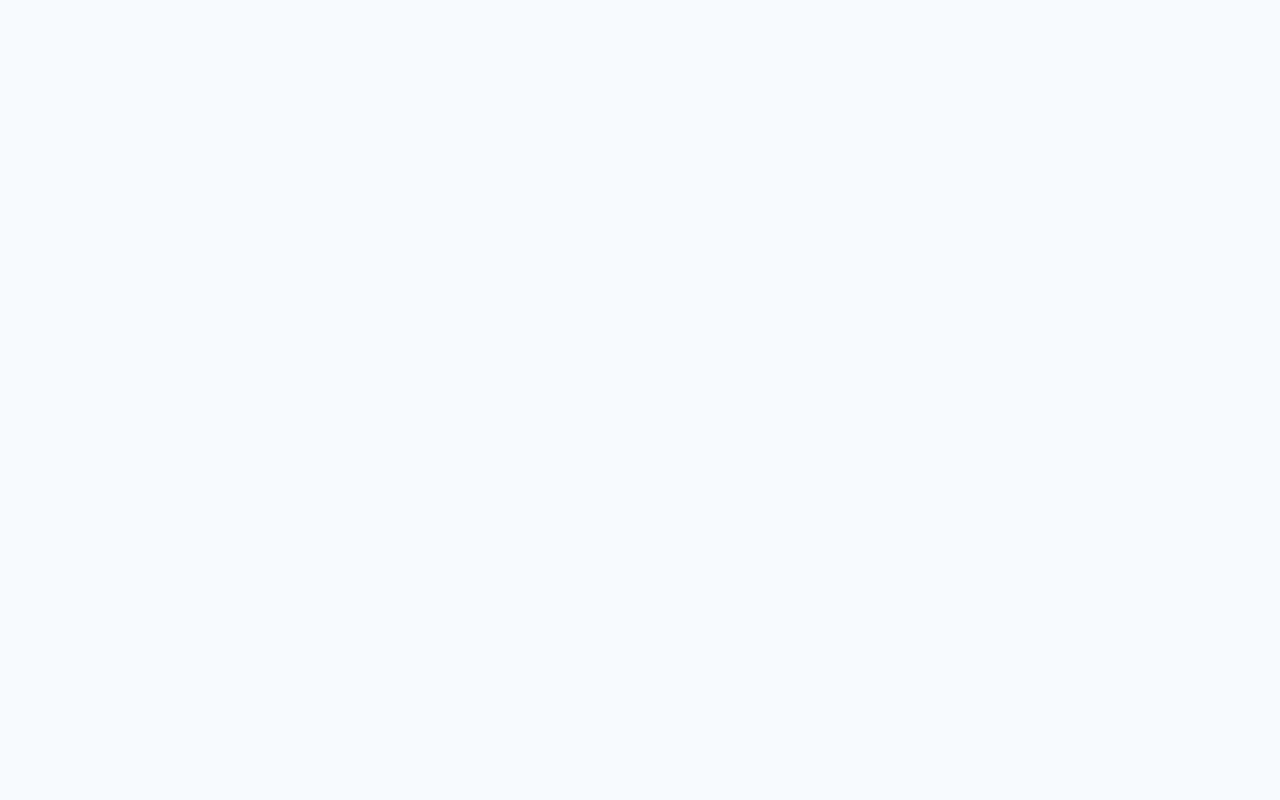
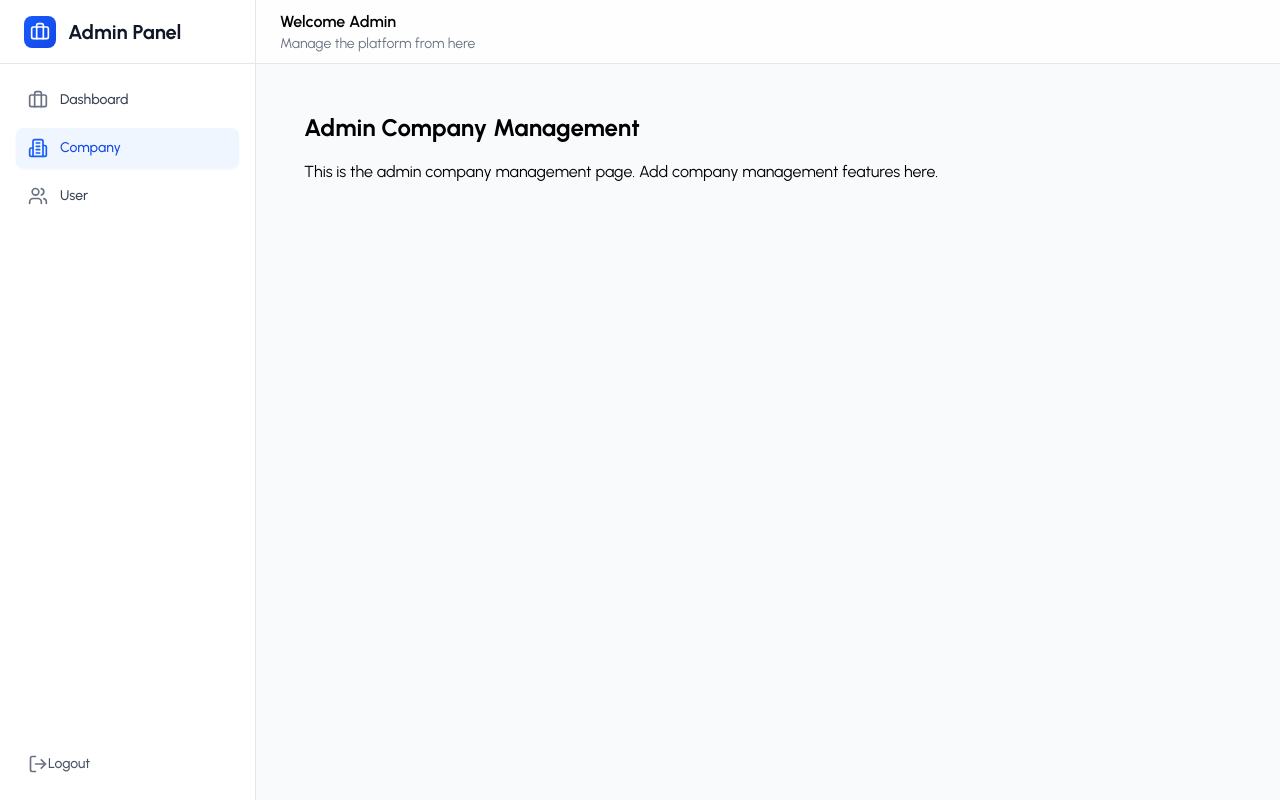
Before and after one commit to SamilMoret/Recruiting-Platform, a React (Vite) app in the folder client/: page /admin-company in a window 1280 px wide. Before the commit this address had no page. Built offline with nearby package versions, Linux system fonts and the light colour scheme.

Commit message:
company dash

```diff
--- a/client/src/App.jsx
+++ b/client/src/App.jsx
@@ -22,6 +22,7 @@ import { AuthProvider } from "./context/AuthContext";
 import ForgotPassword from "./pages/auth/ForgotPassword";
 import AdmDashboard from "./pages/admin/AdmDashboard";
 import AdminUser from "./pages/admin/AdminUser";
+import CompanyDashboard from "./pages/admin/CompanyDashboard";
 
 
 
@@ -43,6 +44,7 @@ function App() {
 
           <Route path="/admin-dashboard" element={<AdmDashboard />} />
           <Route path="/admin-user" element={<AdminUser />} />
+          <Route path="/admin-company" element={<CompanyDashboard />} />
           {/* <Route path="/reset-password" element={<ResetPassword />} /> */}
 
 
--- /dev/null
+++ b/client/src/pages/admin/CompanyDashboard.jsx
@@ -0,0 +1,15 @@
+import React from "react";
+import AdminLayout from "../../components/layout/AdminLayout";
+
+const CompanyDashboard = () => {
+  return (
+    <AdminLayout activeMenu="admin-company">
+      <div className="p-6">
+        <h1 className="text-2xl font-bold mb-4">Admin Company Management</h1>
+        <p>This is the admin company management page. Add company management features here.</p>
+      </div>
+    </AdminLayout>
+  );
+};
+
+export default CompanyDashboard;
--- a/client/src/utils/apiPaths.js
+++ b/client/src/utils/apiPaths.js
@@ -1,4 +1,4 @@
-export const BASE_URL = "https://wellsjhones.com.br/";
+export const BASE_URL = "http://localhost:8000";
 // import.meta.env.VITE_API_BASE_URL || "https://wellsjhones.com.br/";
 // export const BASE_URL = "";
 export const API_PATHS = {
```
